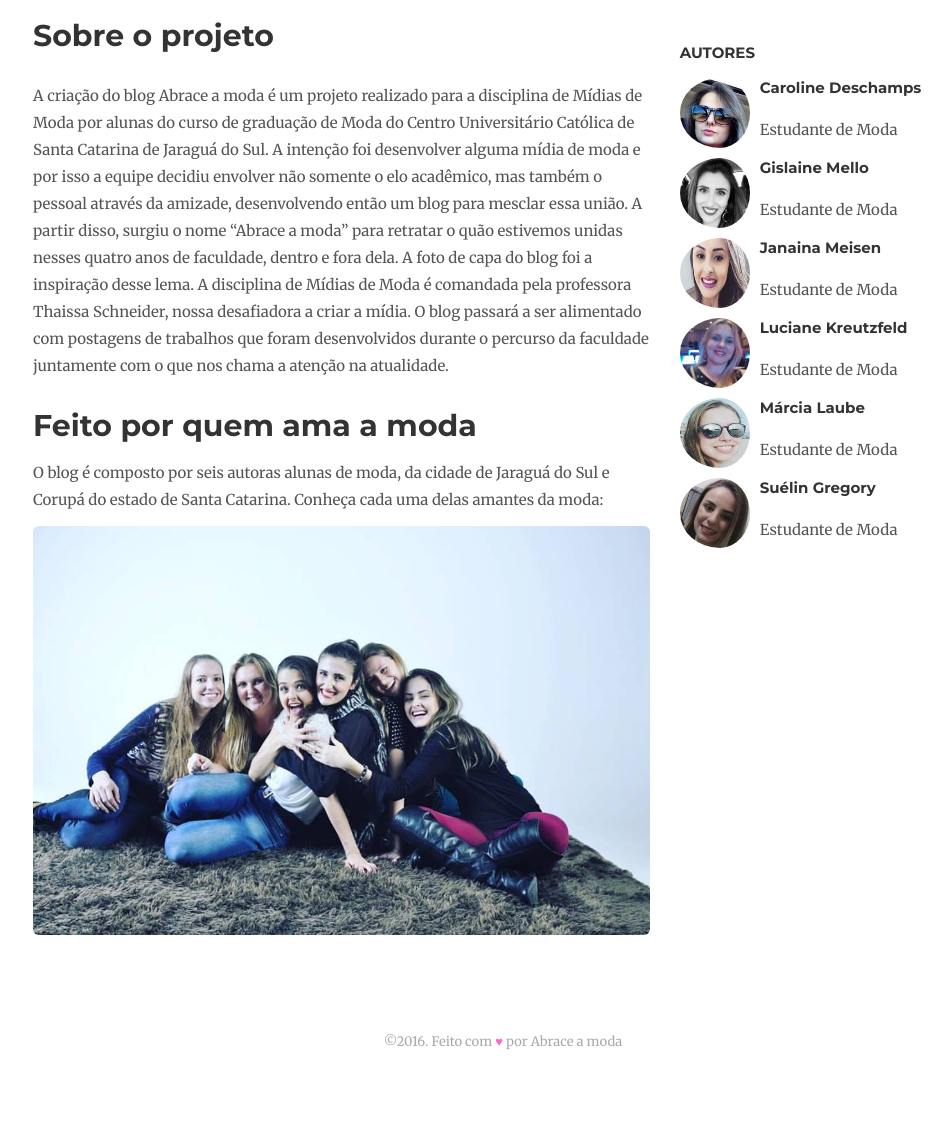
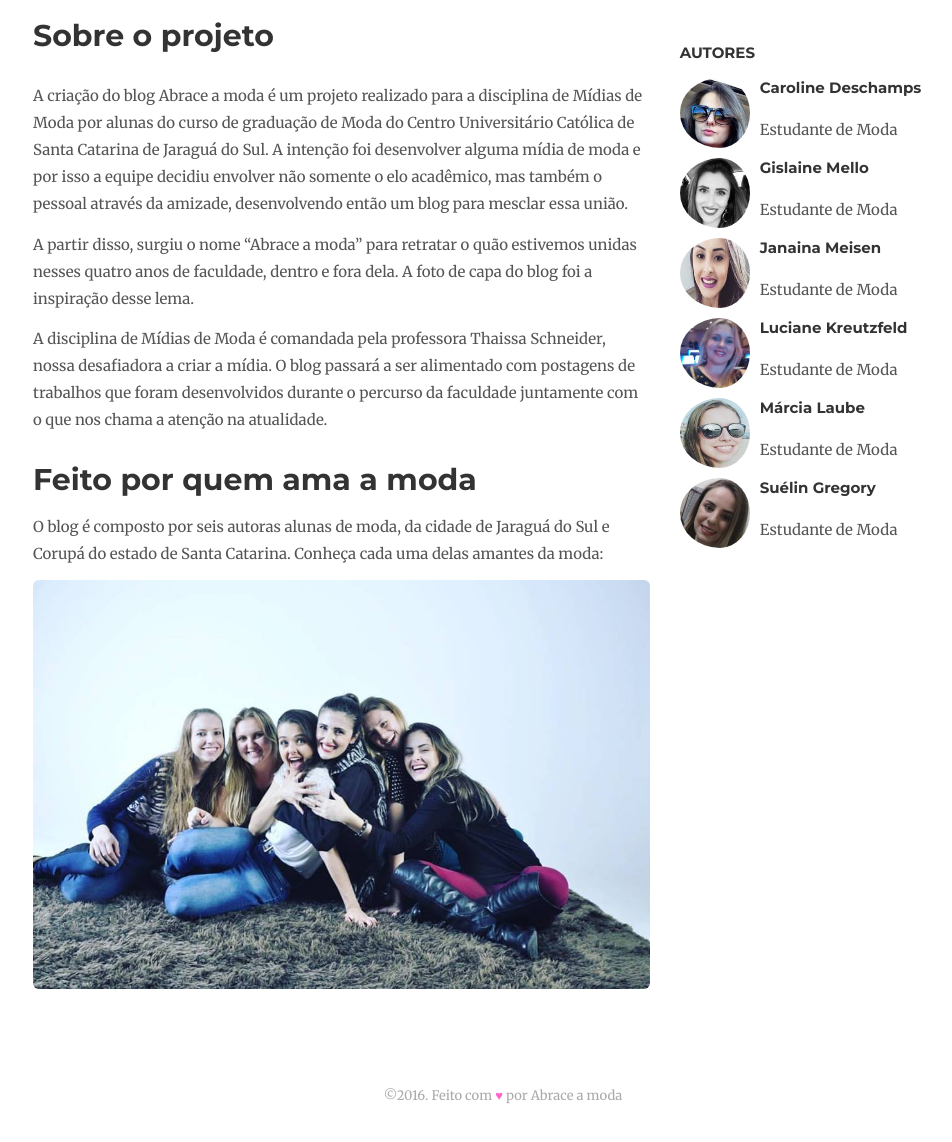
Before and after one commit to alessandrostein/blog-fashion-hug, a Jekyll site: the page built from about.html, in a window 1280 px wide, cut to the strip 259-1407 px from the top of the page. Shown: the top 1142 px of the strip, without its empty margins (137-1089 px from the left). Built offline with Jekyll 4.4.1, drawn with Linux system fonts in a browser that asks for light colours; nearby versions of some CDN libraries; comment, search, counter and statistics services are not loaded; before the commit the page ends 1353 px from its top, so only the background shows below that.

Commit message:
Adjust tags

```diff
--- a/about.html
+++ b/about.html
@@ -11,11 +11,12 @@ layout: page
   mídia de moda e por isso a equipe decidiu envolver não somente o elo acadêmico,
   mas também o pessoal através da amizade, desenvolvendo então um blog para
   mesclar essa união.
-
+</p>
+<p>
   A partir disso, surgiu o nome “Abrace a moda” para retratar o quão estivemos
   unidas nesses quatro anos de faculdade, dentro e fora dela. A foto de capa do
   blog foi a inspiração desse lema.
-
+</p>
   A disciplina de Mídias de Moda é comandada pela professora Thaissa Schneider,
   nossa desafiadora a criar a mídia. O blog passará a ser alimentado com
   postagens de trabalhos que foram desenvolvidos durante o percurso da faculdade
```
